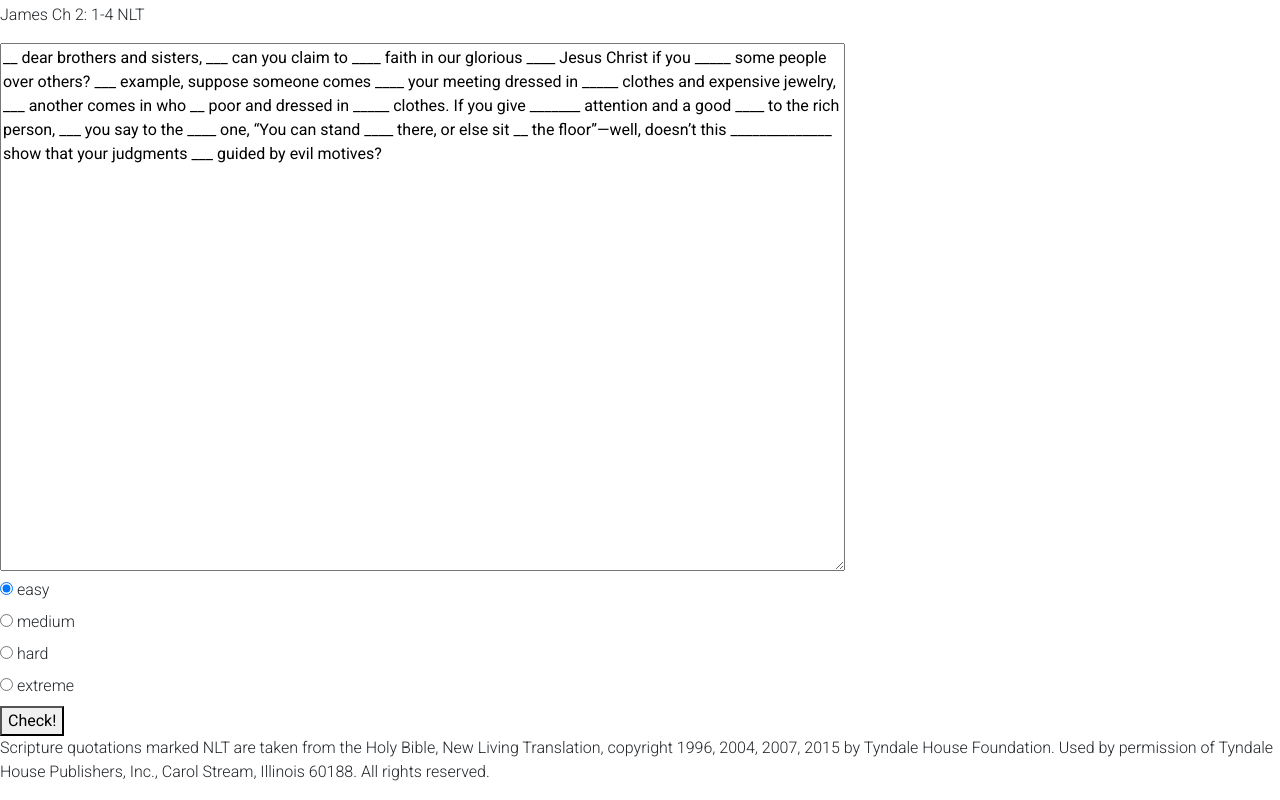
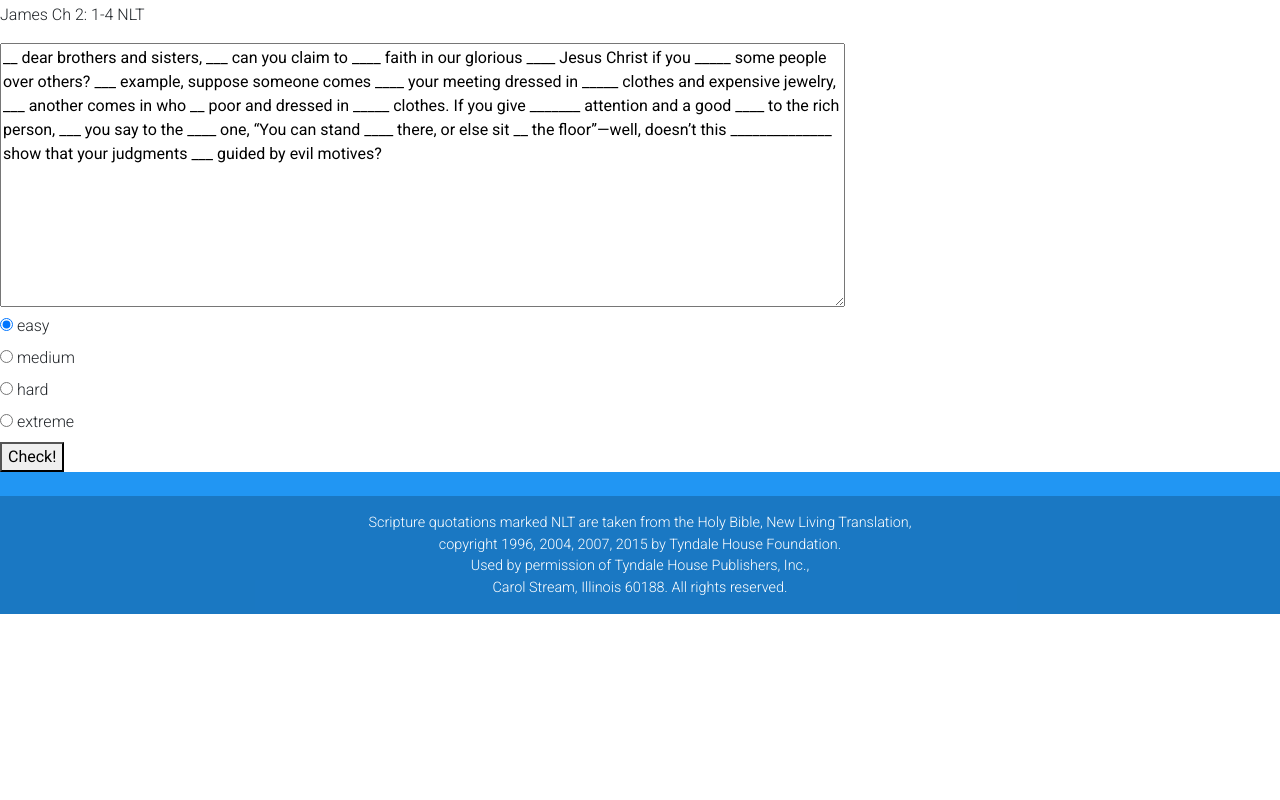
Before and after one commit to shanemarvinmay/Psalm_119_11, a website: page index.html in a window 1280 px wide. Shown: the part 437-1237 px from the top of the page. After the commit the page ends 1051 px from the top, so only its background shows below. Drawn offline with nearby package versions, Linux system fonts and the light colour scheme.

Commit message:
styled footer

```diff
--- a/index.html
+++ b/index.html
@@ -16,7 +16,7 @@
     <style>
         textarea {
             width: 66vw;
-            height: 66vh;
+            height: 33vh;
         }
 
         /* #success_alert {
@@ -29,8 +29,7 @@
 </head>
 
 <body>
-    <div class="jumbotron card card-image"
-        style="background-image: url('imgs/little_plant.jpg'); background-size: cover;
+    <div class="jumbotron card card-image" style="background-image: url('imgs/little_plant.jpg'); background-size: cover;
         background-repeat: no-repeat;
         background-position: center center;">
         <!-- https://mdbootstrap.com/img/Photos/Others/gradient1.jpg  -->
@@ -75,9 +74,19 @@
 
     <button id="checkBtn">Check!</button>
 
-    <p>Scripture quotations marked NLT are taken from the Holy Bible, New Living Translation, copyright 1996, 2004,
-        2007, 2015 by Tyndale House Foundation. Used by permission of Tyndale House Publishers, Inc., Carol Stream,
-        Illinois 60188. All rights reserved.</p>
+    <!-- Footer -->
+    <footer class="page-footer font-small blue pt-4">
+        <!-- Copyright -->
+        <div class="footer-copyright text-center py-3">
+            <a href="https://mdbootstrap.com/">
+                Scripture quotations marked NLT are taken from the Holy Bible, New Living Translation,<br>
+                copyright 1996, 2004, 2007, 2015 by Tyndale House Foundation.<br>
+                Used by permission of Tyndale House Publishers, Inc.,<br>
+                 Carol Stream, Illinois 60188. All rights reserved.</a>
+        </div>
+        <!-- Copyright -->
+    </footer>
+    <!-- Footer -->
 
     <script src="script.js"></script>
     <!-- JQuery -->
```
